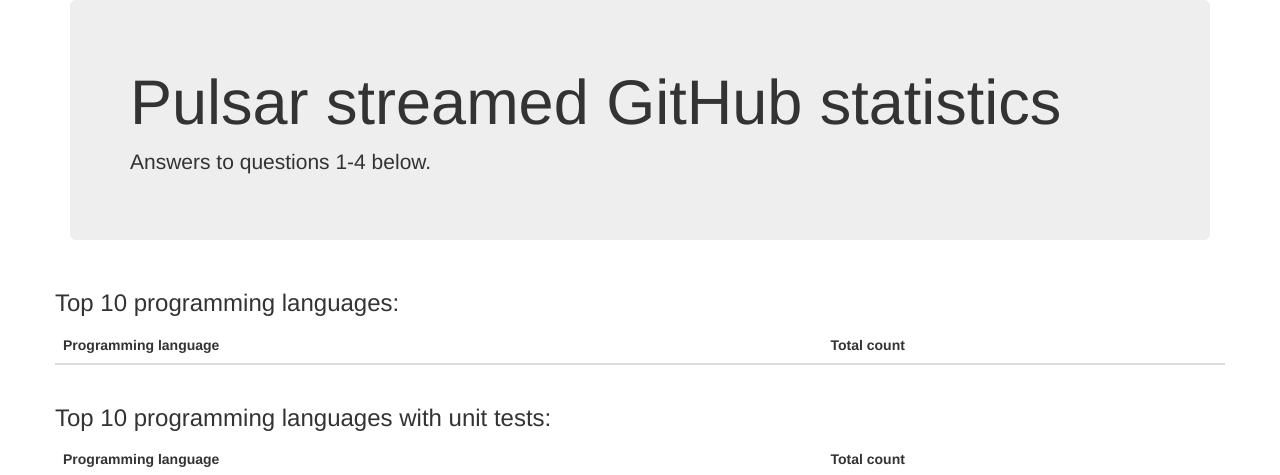
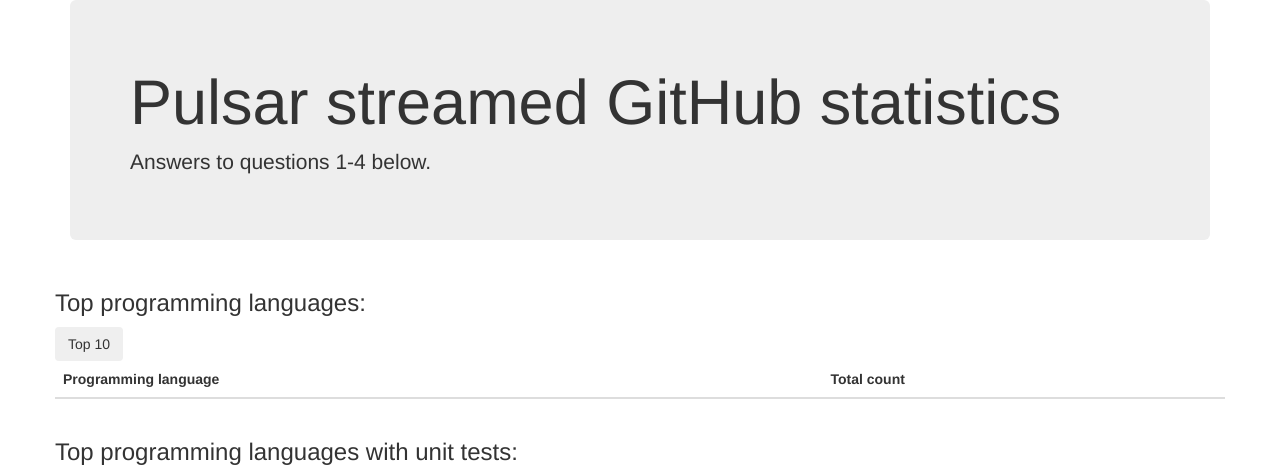
Before and after one commit to PSigfridsson/data_engineering_2_project, a Flask app: page / in a window 1280 px wide. Shown: the top 475 px of the page. Run offline with Flask 2, Linux system fonts and the light colour scheme; data that the repository does not hold is empty; some libraries are stand-ins or nearby versions.

Commit message:
flask changes

```diff
--- a/flask_src/app.py
+++ b/flask_src/app.py
@@ -7,26 +7,30 @@ app = Flask(__name__)
 def index():
     return render_template('index.html')
 
-@app.route('/_top10lang')
-def top10lang():
+@app.route('/_topxlang')
+def topxlang():
+	topx = request.args.get('topx')
+
 	mongoClient = pymongo.MongoClient("mongodb://localhost:27017/")
 	db = mongoClient["Github_statistics"]
 	col = db["language_count"]
 
 	result = []
-	for x in col.aggregate([{'$sort': {'count': -1}}, {'$limit': 10}]):
+	for x in col.aggregate([{'$sort': {'count': -1}}, {'$limit': topx}]):
 		result.append((x['language'], x['count']))
 
 	return jsonify({'top10': result})
 
-@app.route('/_top10unittest')
-def top10unittest():
+@app.route('/_topxunittest')
+def topxunittest():
+	topx = request.args.get('topx')
+
 	mongoClient = pymongo.MongoClient("mongodb://localhost:27017/")
 	db = mongoClient["Github_statistics"]
 	col = db["unit_test_count"]
 
 	result = []
-	for x in col.aggregate([{'$sort': {'count': -1}}, {'$limit': 10}]):
+	for x in col.aggregate([{'$sort': {'count': -1}}, {'$limit': topx}]):
 		result.append((x['language'], x['count']))
 
 	return jsonify({'top10': result})
--- a/flask_src/static/js/app.js
+++ b/flask_src/static/js/app.js
@@ -1,19 +1,29 @@
 $(document).ready(function(){
 
-    $.getJSON("/_top10lang", function(data) {
+
+    $("#top10langbutton").click(function() {
+      topxLanguages(10);
+    });
+
+});
+
+
+function topxLanguages(x) {
+    $.getJSON("/_topxlang"+"?topx="+toString(x), function(data) {
         console.log(data.top10);
         $.each(data.top10, function(key,val) {
             console.log("Val0: "+val[0]+" - Val1: "+val[1]);
             $('#top10langtbody').append('<tr><td>'+val[0]+'</td><td>'+val[1]+'</td></tr>');
         });
     });
+}
 
-    $.getJSON("/_top10unittest", function(data) {
+function topxUnitTests(x) {
+    $.getJSON("/_topxunittest"+"?topx="+toString(x), function(data) {
         console.log(data.top10);
         $.each(data.top10, function(key,val) {
             console.log("Val0: "+val[0]+" - Val1: "+val[1]);
             $('#top10unittesttbody').append('<tr><td>'+val[0]+'</td><td>'+val[1]+'</td></tr>');
         });
     });
-
-});
+}
--- a/flask_src/templates/index.html
+++ b/flask_src/templates/index.html
@@ -19,7 +19,7 @@
 
 <div class="container" id="content">
 		<div class="row">
-				<h3>Top 10 programming languages:</h3>
+				<h3>Top programming languages:</h3> <button id="top10langbutton" type="button" class="btn btn-secondary">Top 10</button>
 				<table class="table">
 					<thead>
 						<tr>
@@ -32,7 +32,7 @@
 				</table>
 		</div>
 		<div class="row">
-				<h3>Top 10 programming languages with unit tests:</h3>
+				<h3>Top programming languages with unit tests:</h3>
 				<table class="table">
 					<thead>
 						<tr>
```
Also changed, not shown: pulsar_src/unittestCounter.py (line endings or trailing spaces).
